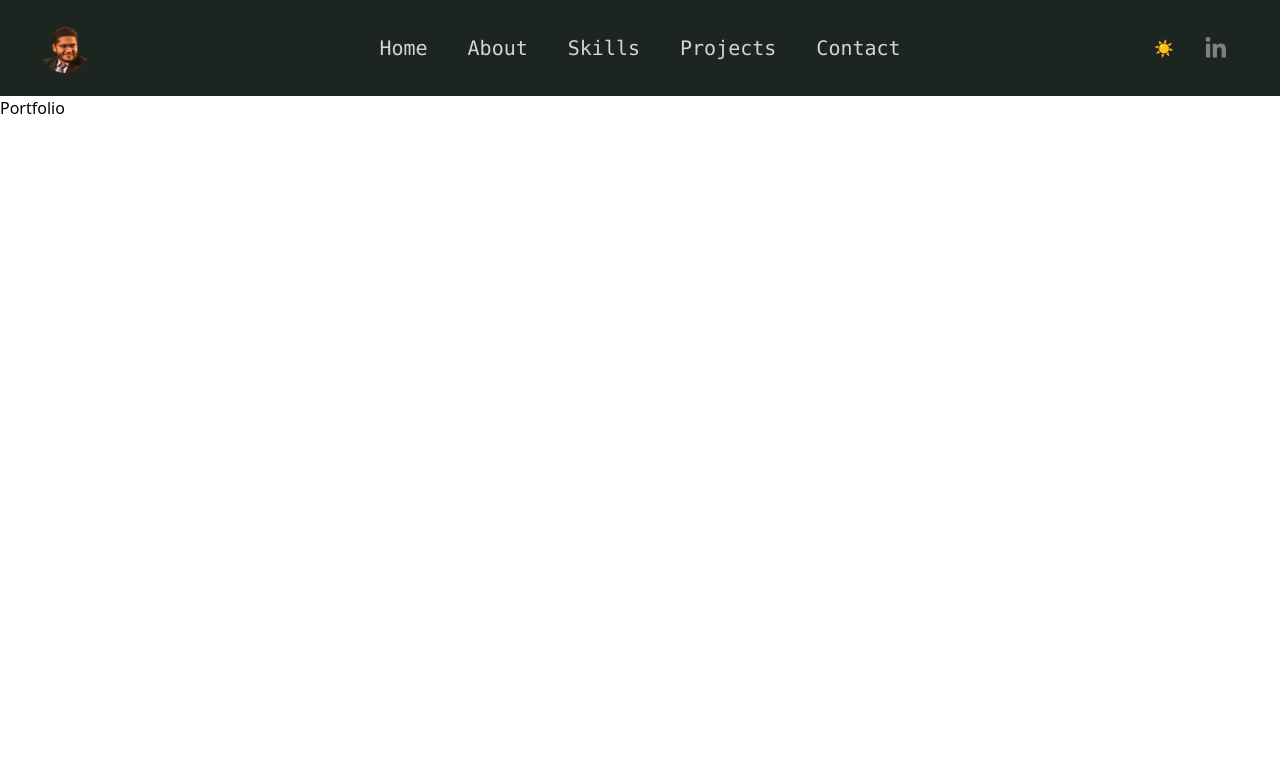
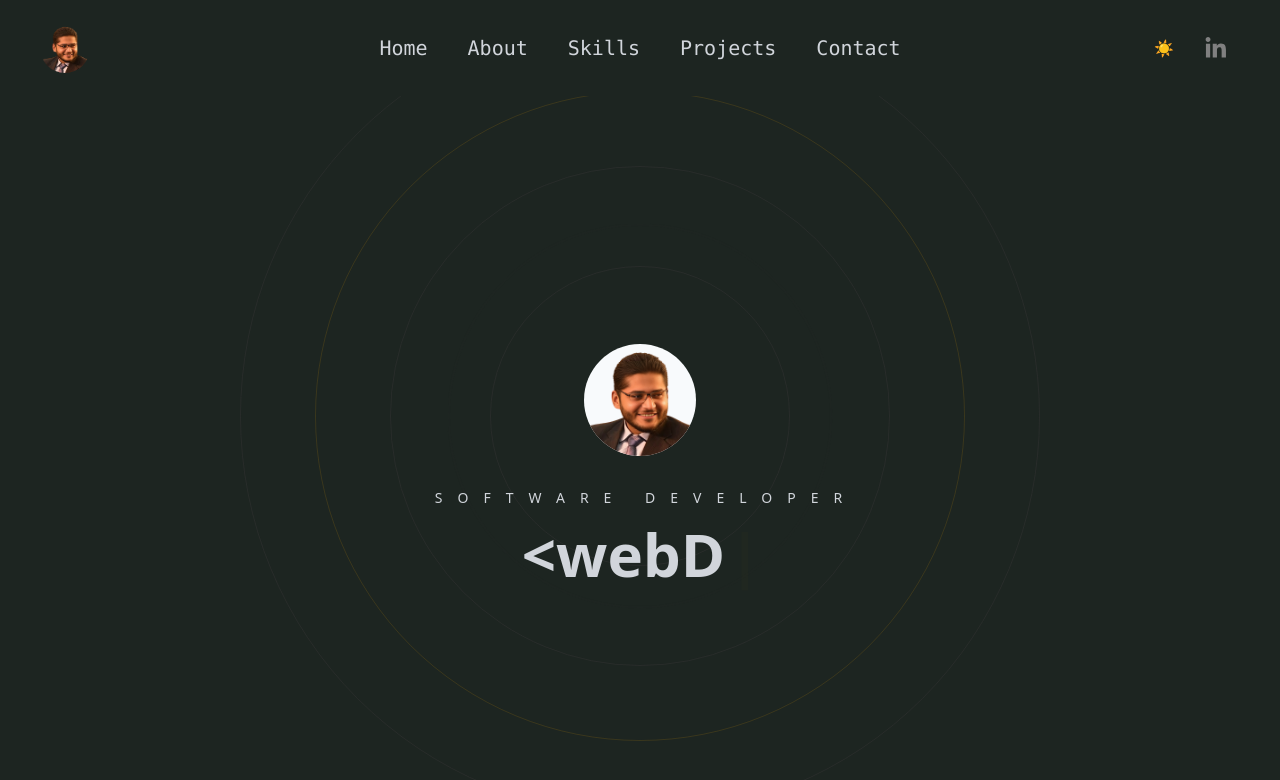
Before and after one commit to hassan-ak/wmd-next-tailwind-portfolio, a Next.js app: page / in a window 1280 px wide. Shown: the top 780 px of the page. Built offline with nearby package versions, Linux system fonts and the light colour scheme.

Commit message:
create home page

```diff
--- a/src/app/page.tsx
+++ b/src/app/page.tsx
@@ -1,3 +1,20 @@
+// Home Page
+'use client';
+
+import Hero from '@/components/Hero';
+import { useSelector } from 'react-redux';
+import { selectedTheme } from '@/slices/themeSlice';
+
 export default function Home() {
-  return <h1>Portfolio</h1>;
+  const darkTheme = useSelector(selectedTheme);
+
+  return (
+    <div
+      className={`section-min-height ${
+        darkTheme ? 'bg-[#1D2521] text-gray-300' : 'bg-[#FBFEFD] text-gray-700'
+      }`}
+    >
+      <Hero darkTheme={darkTheme} />
+    </div>
+  );
 }
--- /dev/null
+++ b/src/components/Hero.tsx
@@ -0,0 +1,121 @@
+// Hero / Gome Page
+
+'use client';
+
+import React from 'react';
+import Image from 'next/image';
+import { motion } from 'framer-motion';
+import profile from '../../public/profile.png';
+import { useTypewriter, Cursor } from 'react-simple-typewriter';
+
+type Props = { darkTheme: boolean };
+
+export default function Hero({ darkTheme }: Props) {
+  // ********************* //
+  // TypeWriter initilizer //
+  // ********************* //
+  const [text, count] = useTypewriter({
+    delaySpeed: 2000,
+    loop: true,
+    words: [
+      `Hi, I'm Hassan Ali Khan`,
+      '<webDeveloper/>',
+      'Web3 and Metaverse Aspirant',
+    ],
+  });
+
+  return (
+    <div className='section-height flex flex-col items-center justify-center space-y-8 overflow-hidden text-center'>
+      {/* ******************* */}
+      {/* Back Ground Circles */}
+      {/* ******************* */}
+      <motion.div
+        initial={{
+          opacity: 0,
+        }}
+        animate={{
+          scale: [1, 2, 2, 3, 1],
+          opacity: [0.1, 0.2, 0.4, 0.8, 0.1, 1.0],
+          borderRadius: ['20%', '20%', '50%', '80%', '100%'],
+        }}
+        transition={{
+          duration: 2.5,
+        }}
+        className='relative flex items-center justify-center'
+      >
+        <div
+          className={`absolute mt-52 h-[200px] w-[200px] animate-ping rounded-full border border-[#333333e0]`}
+        />
+        <div
+          className={`absolute mt-52 h-[300px] w-[300px] rounded-full border ${
+            darkTheme
+              ? 'border-[#33333387] opacity-100'
+              : 'border-gray-200 opacity-60'
+          }`}
+        />
+        <div
+          className={`absolute mt-52 h-[500px] w-[500px] rounded-full border ${
+            darkTheme
+              ? 'border-[#33333387] opacity-100'
+              : 'border-gray-200 opacity-60'
+          }`}
+        />
+        <div
+          className={`absolute mt-52 h-[650px] w-[650px] animate-pulse rounded-full border ${
+            darkTheme
+              ? 'border-[#f7ac0a60] opacity-20'
+              : 'border-[#486cbb] opacity-10'
+          }`}
+        />
+        <div
+          className={`absolute mt-52 h-[800px] w-[800px] rounded-full border ${
+            darkTheme
+              ? 'border-[#33333387] opacity-100'
+              : 'border-gray-200 opacity-60'
+          }`}
+        />
+
+        <div />
+      </motion.div>
+
+      {/* *************** */}
+      {/* Profile Picture */}
+      {/* *************** */}
+      <motion.div
+        initial={{ opacity: 0, scale: 0.5 }}
+        animate={{ opacity: 1, scale: 1 }}
+        transition={{ duration: 2 }}
+      >
+        <Image
+          src={profile}
+          priority={true}
+          alt='profile'
+          className={`z-40 h-20 w-20 flex-shrink-0 rounded-full object-cover sm:h-28 sm:w-28 ${
+            darkTheme ? 'bg-slate-50' : 'bg-[#1D2521]'
+          }`}
+          width={128}
+        />
+      </motion.div>
+
+      {/* ********************* */}
+      {/* Title and Description */}
+      {/* ********************* */}
+      <motion.div
+        initial={{ opacity: 0, scale: 0 }}
+        animate={{ opacity: 1, scale: 1 }}
+        transition={{ duration: 2 }}
+        className='z-40 flex min-w-full flex-col items-center justify-center'
+      >
+        <h2 className='pb-4 pl-3 text-center text-sm uppercase tracking-[15px]'>
+          Software Developer
+        </h2>
+        <h1 className='text-xl font-semibold sm:text-4xl lg:text-6xl'>
+          <span>{text}</span>
+          <span className=''>
+            <Cursor cursorColor='#F7AB0A' />
+          </span>
+        </h1>
+      </motion.div>
+    </div>
+  );
+}
```
